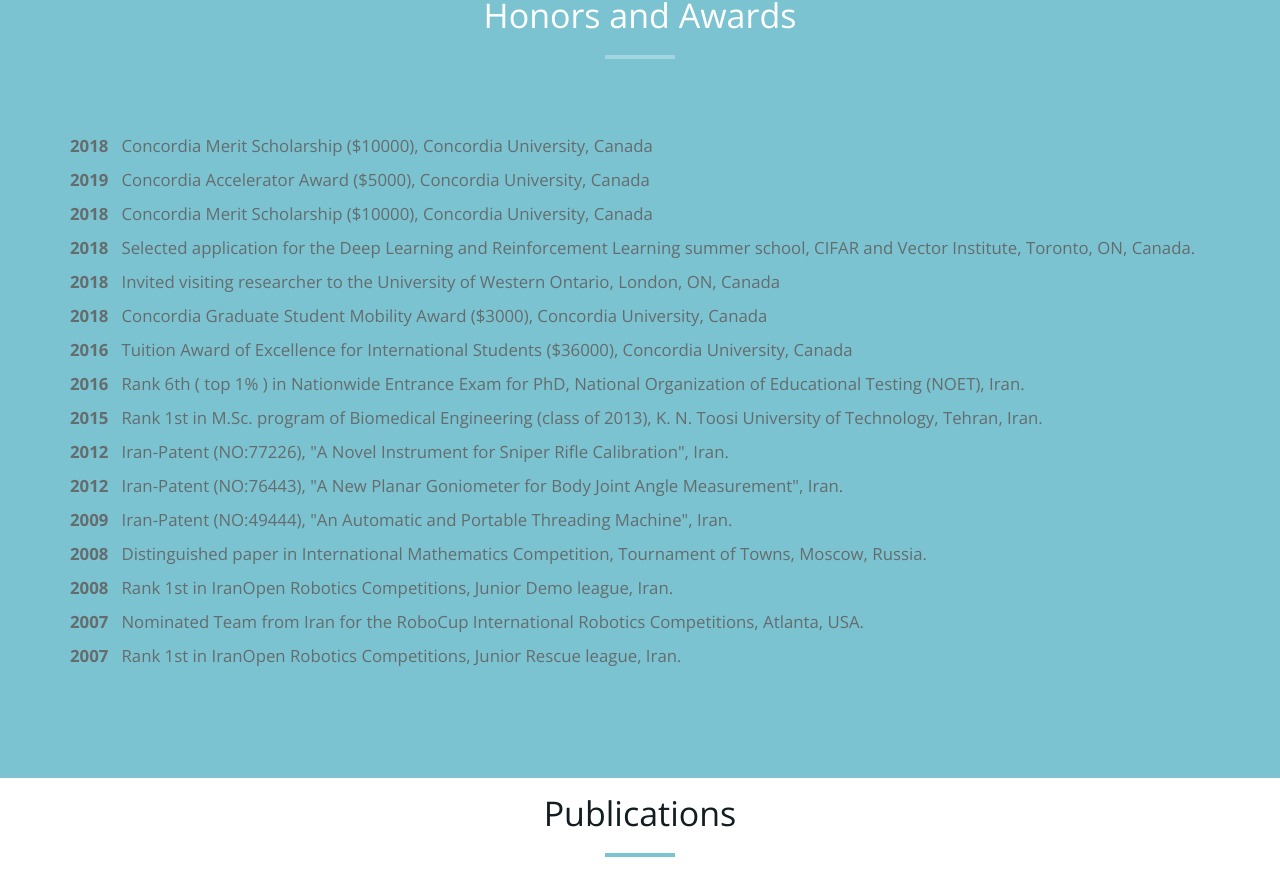
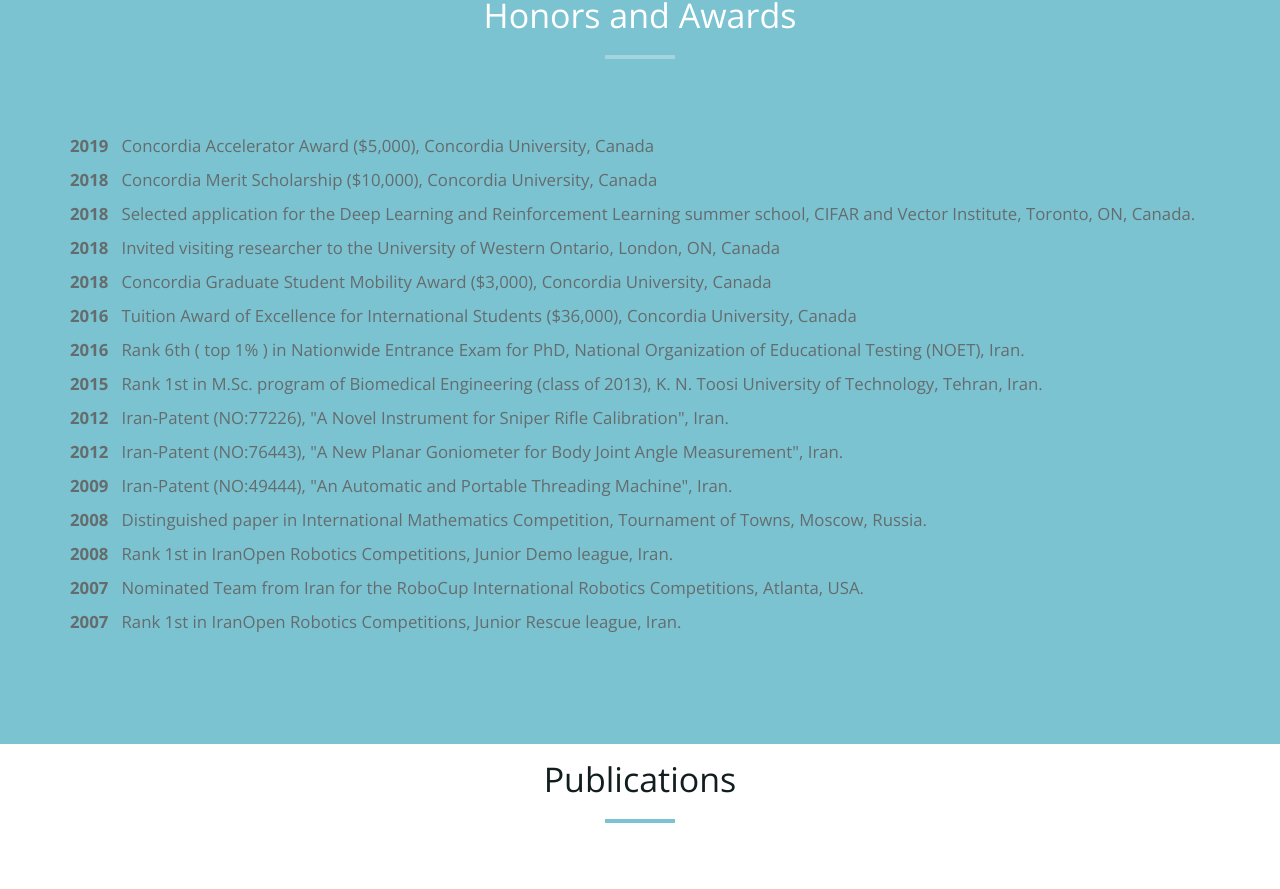
Before and after one commit to shahtalebi/shahtalebi.github.io, a plain HTML site: page index.html in a window 1280 px wide. Shown: the part 1899-2788 px from the top of the page. Drawn offline with nearby package versions, Linux system fonts and the light colour scheme.

Commit message:
Update index.html

```diff
--- a/index.html
+++ b/index.html
@@ -114,13 +114,12 @@
       <hr>
     </div>
 	<div>
-	<p align=left style="font-size:1.2em"><strong>2018 &nbsp;</strong> Concordia Merit Scholarship ($10000), Concordia University, Canada
-    <p align=left style="font-size:1.2em"><strong>2019 &nbsp;</strong> Concordia Accelerator Award ($5000), Concordia University, Canada
-    <p align=left style="font-size:1.2em"><strong>2018 &nbsp;</strong> Concordia Merit Scholarship ($10000), Concordia University, Canada
+    <p align=left style="font-size:1.2em"><strong>2019 &nbsp;</strong> Concordia Accelerator Award ($5,000), Concordia University, Canada
+    <p align=left style="font-size:1.2em"><strong>2018 &nbsp;</strong> Concordia Merit Scholarship ($10,000), Concordia University, Canada
 	<p align=left style="font-size:1.2em"><strong>2018 &nbsp;</strong> Selected application for the Deep Learning and Reinforcement Learning summer school, CIFAR and Vector Institute, Toronto, ON, Canada.
 	<p align=left style="font-size:1.2em"><strong>2018 &nbsp;</strong> Invited visiting researcher to the University of Western Ontario, London, ON, Canada
-	<p align=left style="font-size:1.2em"><strong>2018 &nbsp;</strong> Concordia Graduate Student Mobility Award ($3000), Concordia University, Canada
-	<p align=left style="font-size:1.2em"><strong>2016 &nbsp;</strong> Tuition Award of Excellence for International Students ($36000), Concordia University, Canada
+	<p align=left style="font-size:1.2em"><strong>2018 &nbsp;</strong> Concordia Graduate Student Mobility Award ($3,000), Concordia University, Canada
+	<p align=left style="font-size:1.2em"><strong>2016 &nbsp;</strong> Tuition Award of Excellence for International Students ($36,000), Concordia University, Canada
 	<p align=left style="font-size:1.2em"><strong>2016 &nbsp;</strong> Rank 6th ( top 1% ) in Nationwide Entrance Exam for PhD, National Organization of Educational Testing (NOET), Iran.
 	<p align=left style="font-size:1.2em"><strong>2015 &nbsp;</strong> Rank 1st in M.Sc. program of Biomedical Engineering (class of 2013), K. N. Toosi University of Technology, Tehran, Iran.
 	<p align=left style="font-size:1.2em"><strong>2012 &nbsp;</strong> Iran-Patent (NO:77226), "A Novel Instrument for Sniper Rifle Calibration", Iran.
```
